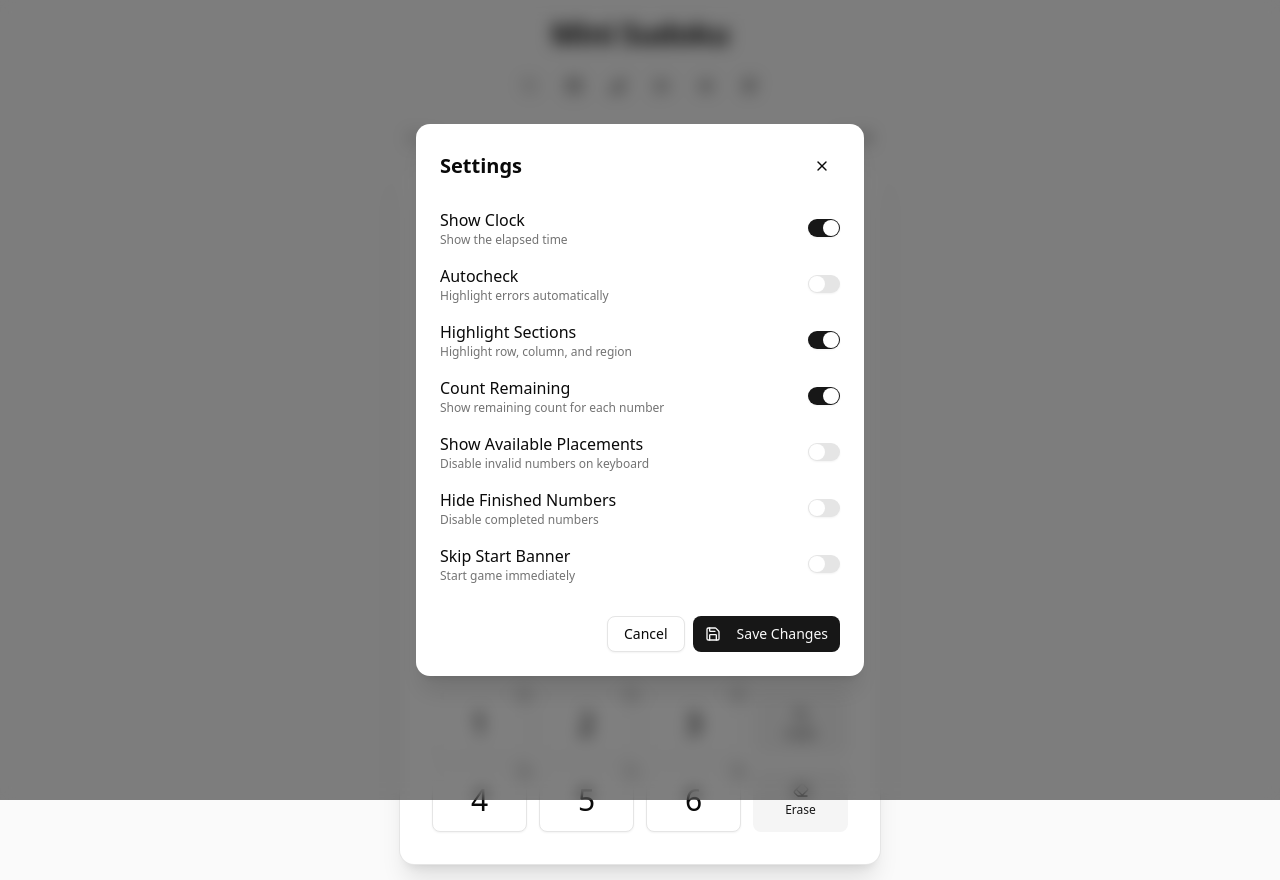
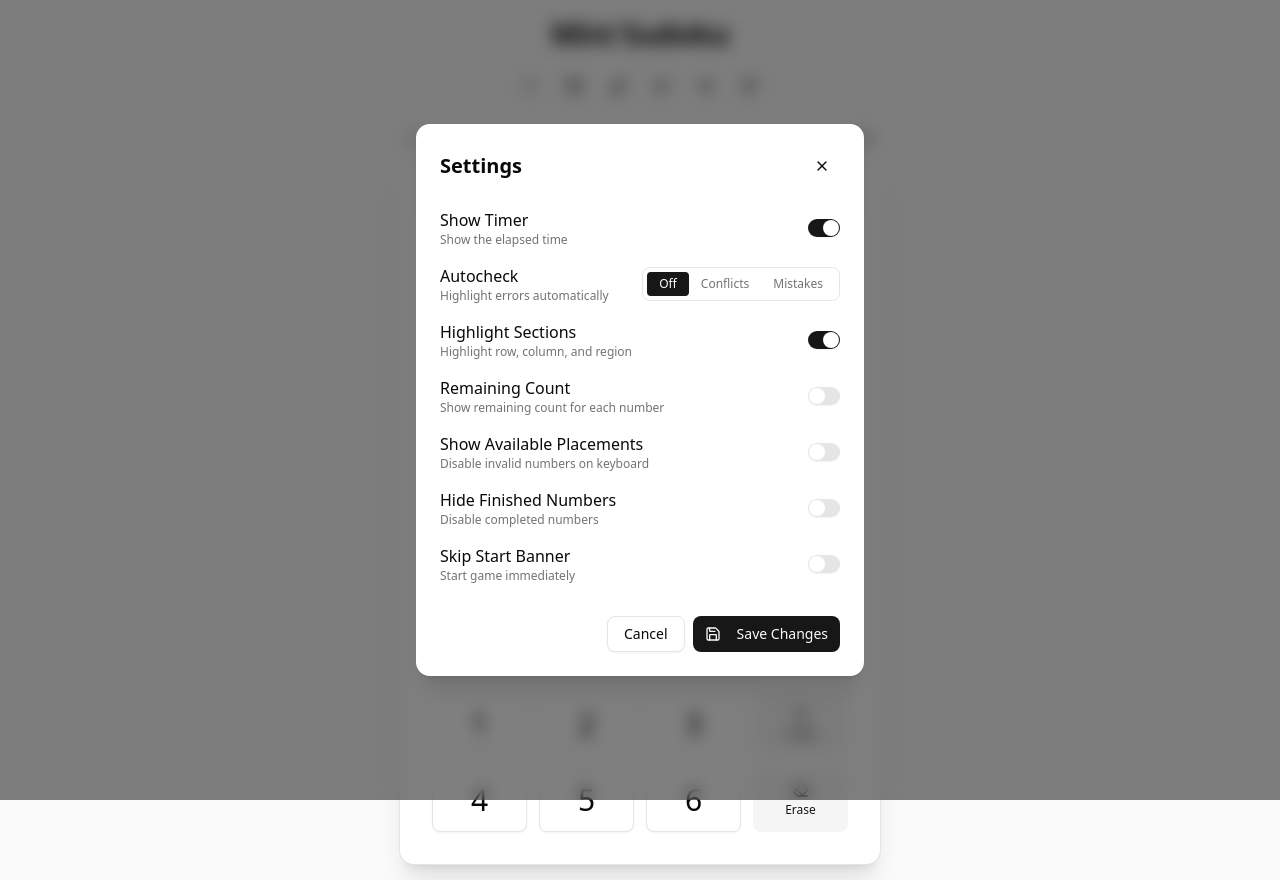
Before and after one commit to kannansuresh/mini-sudoku, a React (Vite) app: page / in a window 1280 px wide. Both pictures are taken after a click on the button 684 px from the left and 86 px from the top of the page. Built offline with nearby package versions, Linux system fonts and the light colour scheme.

Commit message:
feat: refine settings and enhance autocheck logic

```diff
--- a/src/components/Cell.tsx
+++ b/src/components/Cell.tsx
@@ -8,9 +8,10 @@ interface CellProps {
   value: CellValue;
   isInitial: boolean;
   isConflict: boolean;
+  isGridFull: boolean;
 }
 
-export function Cell({ row, col, value, isInitial, isConflict }: CellProps) {
+export function Cell({ row, col, value, isInitial, isConflict, isGridFull }: CellProps) {
   const {
     selectedCell,
     selectCell,
@@ -35,13 +36,15 @@ export function Cell({ row, col, value, isInitial, isConflict }: CellProps) {
 
   const isSameValue = selectedCell && grid[selectedCell.row][selectedCell.col] !== null && grid[selectedCell.row][selectedCell.col] === value;
 
+  // Determine effective autocheck mode
+  // If grid is full and autocheck is off, treat it as 'mistakes' to show errors
+  const effectiveAutocheck = (settings.autocheck === 'off' && isGridFull) ? 'mistakes' : settings.autocheck;
+
   // Check against solution for "wrong value" (even if unique)
-  const isSolutionError = settings.autocheck && value !== null && value !== solution[row][col];
+  const isSolutionError = effectiveAutocheck === 'mistakes' && value !== null && value !== solution[row][col];
 
   // Combine conflict (duplicate) and solution error
-  // If it's a conflict, it's definitely an error.
-  // If it's a solution error but not a conflict (unique wrong number), we still show it.
-  const isError = isConflict || isSolutionError;
+  const isError = (effectiveAutocheck !== 'off' && isConflict) || isSolutionError;
 
   const cellNotes = notes[`${row}-${col}`] || [];
 
--- a/src/components/SettingsModal.tsx
+++ b/src/components/SettingsModal.tsx
@@ -24,6 +24,7 @@ export function SettingsModal() {
   }, [isOpen, settings]);
 
   const handleToggle = (key: keyof typeof settings) => {
+    if (key === 'autocheck') return; // Handled separately
     setLocalSettings(prev => ({
       ...prev,
       [key]: !prev[key]
@@ -65,17 +66,32 @@ export function SettingsModal() {
 
         <div className="space-y-4">
           <SettingToggle
-            label="Show Clock"
+            label="Show Timer"
             description="Show the elapsed time"
             checked={localSettings.showClock}
             onChange={() => handleToggle('showClock')}
           />
-          <SettingToggle
-            label="Autocheck"
-            description="Highlight errors automatically"
-            checked={localSettings.autocheck}
-            onChange={() => handleToggle('autocheck')}
-          />
+          <div className="flex items-center justify-between">
+            <div>
+              <p className="font-medium">Autocheck</p>
+              <p className="text-xs text-neutral-500">Highlight errors automatically</p>
+            </div>
+            <div className="flex rounded-md border border-neutral-200 p-1 dark:border-neutral-800">
+              {(['off', 'conflicts', 'mistakes'] as const).map((mode) => (
+                <button
+                  key={mode}
+                  onClick={() => setLocalSettings(prev => ({ ...prev, autocheck: mode }))}
+                  className={`rounded px-3 py-1 text-xs font-medium transition-colors ${
+                    localSettings.autocheck === mode
+                      ? 'bg-neutral-900 text-white dark:bg-white dark:text-neutral-900'
+                      : 'text-neutral-500 hover:text-neutral-900 dark:hover:text-neutral-100'
+                  }`}
+                >
+                  {mode.charAt(0).toUpperCase() + mode.slice(1)}
+                </button>
+              ))}
+            </div>
+          </div>
           <SettingToggle
             label="Highlight Sections"
             description="Highlight row, column, and region"
@@ -83,7 +99,7 @@ export function SettingsModal() {
             onChange={() => handleToggle('highlightSections')}
           />
           <SettingToggle
-            label="Count Remaining"
+            label="Remaining Count"
             description="Show remaining count for each number"
             checked={localSettings.countRemaining}
             onChange={() => handleToggle('countRemaining')}
--- a/src/components/SudokuGrid.tsx
+++ b/src/components/SudokuGrid.tsx
@@ -8,10 +8,14 @@ import { StartGameOverlay } from "./StartGameOverlay"; // Assuming StartGameOver
 export function SudokuGrid() {
   const { grid, initialGrid, settings, status } = useGameStore();
 
+  const isGridFull = useMemo(() => {
+    return grid.every(row => row.every(cell => cell !== null));
+  }, [grid]);
+
   const conflictingCells = useMemo(() => {
-    if (!settings.autocheck) return new Set<string>();
+    if (settings.autocheck === 'off' && !isGridFull) return new Set<string>();
     return getConflictingCells(grid);
-  }, [grid, settings.autocheck]);
+  }, [grid, settings.autocheck, isGridFull]);
 
   if (!grid || grid.length === 0) return null;
 
@@ -36,6 +40,7 @@ export function SudokuGrid() {
                   value={value}
                   isInitial={initialGrid[rowIndex][colIndex] !== null}
                   isConflict={conflictingCells.has(`${rowIndex}-${colIndex}`)}
+                  isGridFull={isGridFull}
                 />
               </div>
             ))}
--- a/src/store/gameStore.ts
+++ b/src/store/gameStore.ts
@@ -4,7 +4,7 @@ import type { Grid, CellValue, Difficulty } from '@/lib/sudoku';
 
 interface GameSettings {
   showClock: boolean;
-  autocheck: boolean;
+  autocheck: 'off' | 'mistakes' | 'conflicts';
   highlightSections: boolean;
   countRemaining: boolean;
   showAvailablePlacements: boolean;
@@ -63,9 +63,9 @@ interface GameState {
 
 const DEFAULT_SETTINGS: GameSettings = {
   showClock: true,
-  autocheck: false,
+  autocheck: 'off',
   highlightSections: true,
-  countRemaining: true,
+  countRemaining: false,
   showAvailablePlacements: false,
   hideFinishedNumber: false,
   notesMode: false,
```
